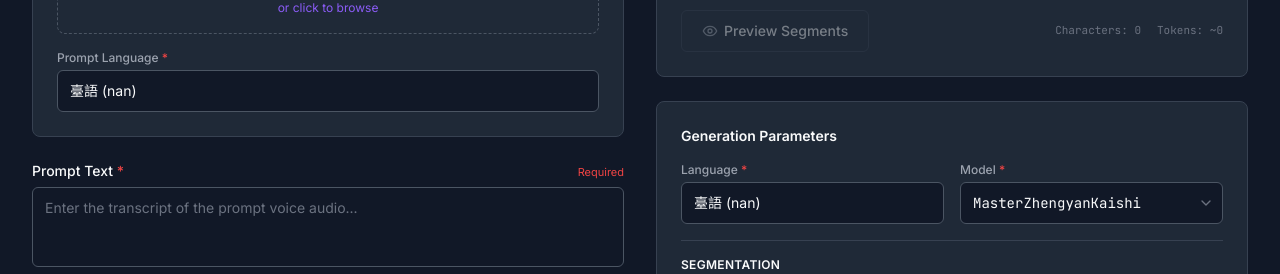
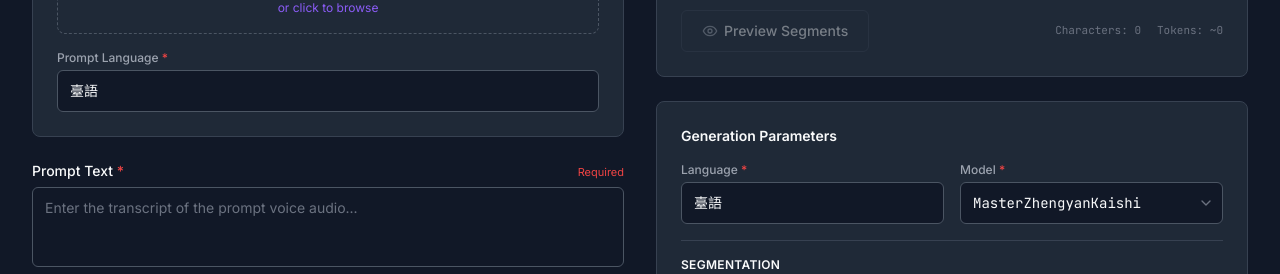
Before and after one commit to TaiwanAILabs-Yating/tts-samples-python, a React (Vite) app: page /setup in a window 1280 px wide. Shown: the part 403-677 px from the top of the page. Built offline with nearby package versions, Linux system fonts and the light colour scheme.

Commit message:
refactor: 語言選項移除語言碼，只留中文名稱
Co-Authored-By: Claude Opus 4.8 (1M context) <noreply@anthropic.com>

```diff
--- a/src/components/setup/GenerationParams.tsx
+++ b/src/components/setup/GenerationParams.tsx
@@ -42,10 +42,10 @@ export function GenerationParams() {
             onChange={(e) => updateConfig({ language: e.target.value })}
             className="bg-bg-primary text-text-primary text-sm rounded-md border border-border-input px-3 py-2.5 appearance-none cursor-pointer focus:outline-none focus:border-accent-primary"
           >
-            <option value="zh">國語 (zh)</option>
-            <option value="nan">臺語 (nan)</option>
-            <option value="ja">日文 (ja) Beta</option>
-            <option value="en">英文 (en) Beta</option>
+            <option value="zh">國語</option>
+            <option value="nan">臺語</option>
+            <option value="ja">日文 Beta</option>
+            <option value="en">英文 Beta</option>
           </select>
         </div>
 
--- a/src/components/setup/VoiceSetup.tsx
+++ b/src/components/setup/VoiceSetup.tsx
@@ -220,10 +220,10 @@ export function VoiceSetup() {
             onChange={(e) => updateConfig({ promptLanguage: e.target.value })}
             className="bg-bg-primary text-text-primary text-sm rounded-md border border-border-input px-3 py-2.5 appearance-none cursor-pointer focus:outline-none focus:border-accent-primary"
           >
-            <option value="zh">國語 (zh)</option>
-            <option value="nan">臺語 (nan)</option>
-            <option value="ja">日文 (ja) Beta</option>
-            <option value="en">英文 (en) Beta</option>
+            <option value="zh">國語</option>
+            <option value="nan">臺語</option>
+            <option value="ja">日文 Beta</option>
+            <option value="en">英文 Beta</option>
           </select>
         </div>
       </div>
```
